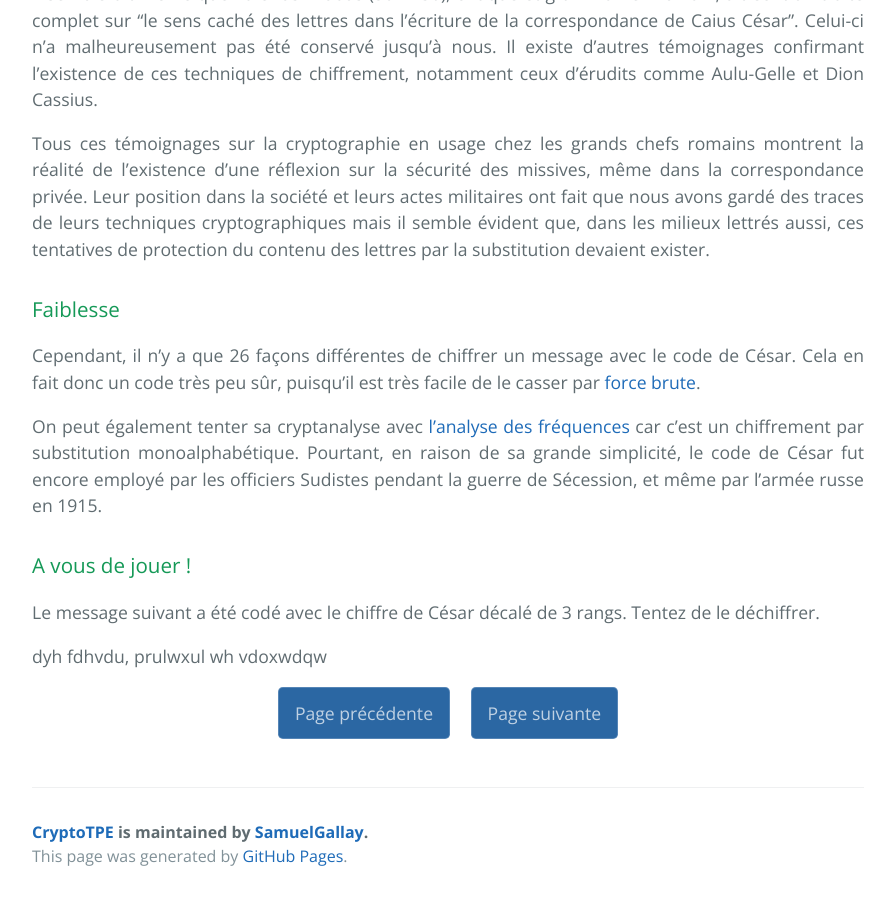
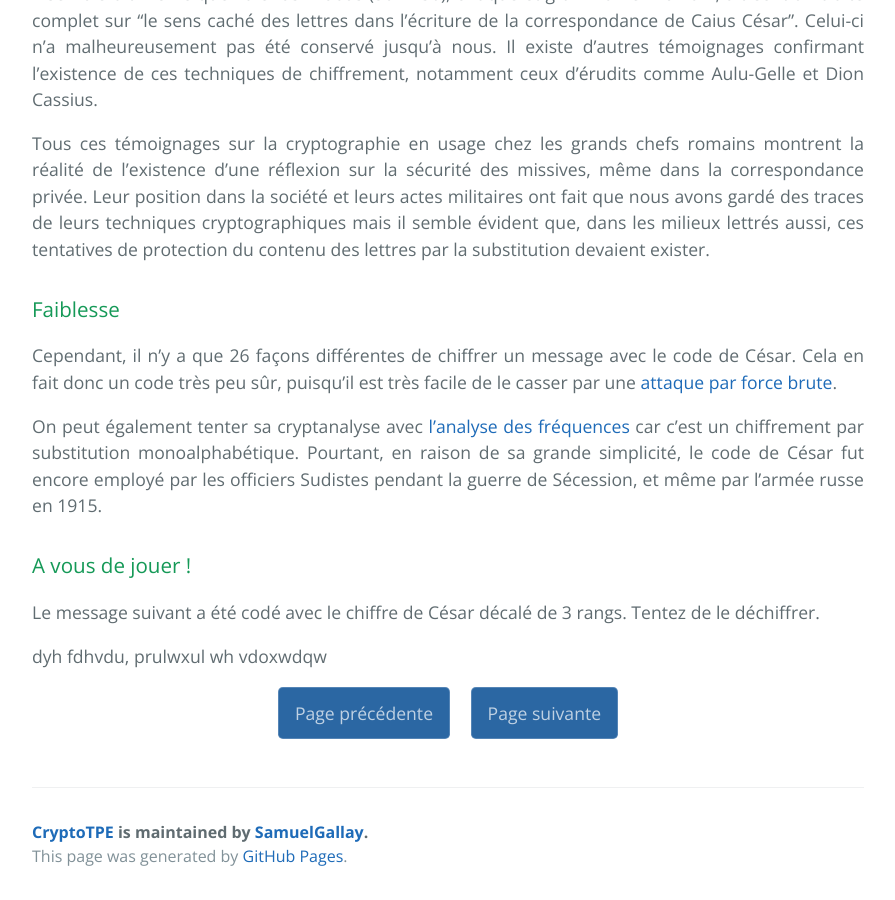
Before and after one commit to SamuelGallay/CryptoTPE, a Jekyll site: the page built from pages/1_Antiquite/3_cesar.md, in a window 1280 px wide and 900 px high, scrolled down 3970 px. Shown: the whole window, without its empty margins (192-1087 px from the left). Built offline with Jekyll 4.4.1, drawn with Linux system fonts in a browser that asks for light colours; our own code applies the rules of GitHub Pages for plain Markdown files; formulas are drawn with MathJax 3.

Commit message:
Update 3_cesar.md

```diff
--- a/pages/1_Antiquite/3_cesar.md
+++ b/pages/1_Antiquite/3_cesar.md
@@ -85,7 +85,7 @@
 
 ### Faiblesse
 
-Cependant, il n'y a que 26 façons différentes de chiffrer un message avec le code de César. Cela en fait donc un code très peu sûr, puisqu'il est très facile de le casser par [force brute]({{ "/glossaire/" | relative_url }}).
+Cependant, il n'y a que 26 façons différentes de chiffrer un message avec le code de César. Cela en fait donc un code très peu sûr, puisqu'il est très facile de le casser par une [attaque par force brute]({{ "/glossaire/" | relative_url }}).
 
 On peut également tenter sa cryptanalyse avec [l’analyse des fréquences]({{ "/al-kindi/" | relative_url }}) car c’est un chiffrement par substitution monoalphabétique. Pourtant, en raison de sa grande simplicité, le code de César fut encore employé par les officiers Sudistes pendant la guerre de Sécession, et même par l'armée russe en 1915.
 
```
